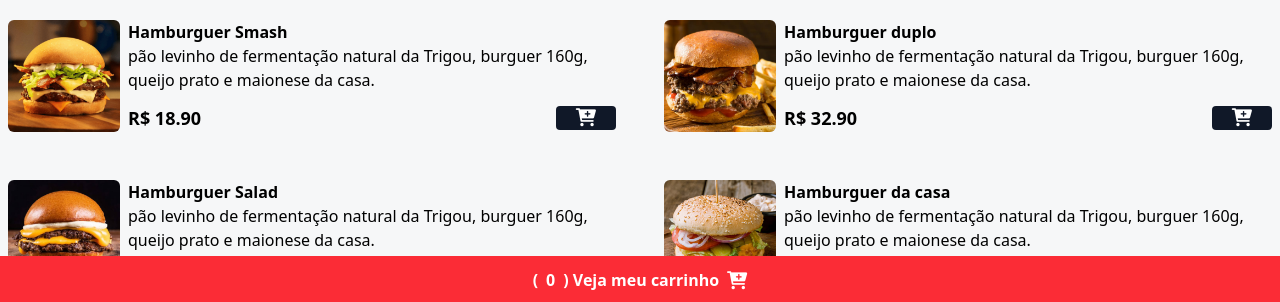
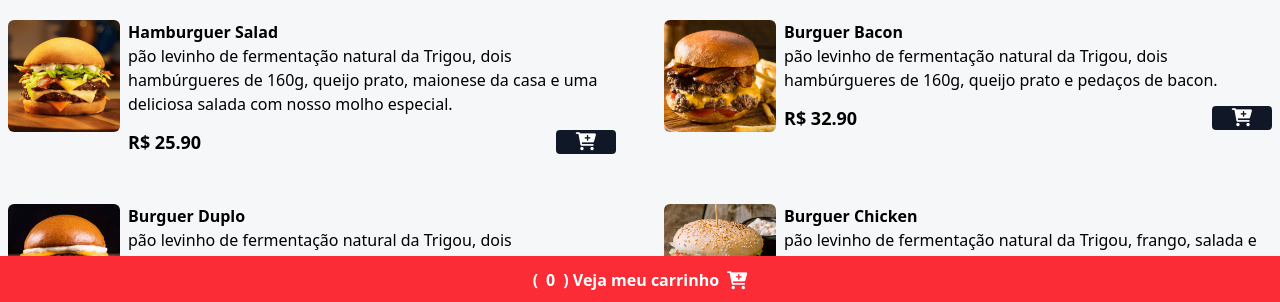
Before and after one commit to DiogoFranjosi/Hamburgueria-Bull-Burguer, a website: page index.html in a window 1280 px wide. Shown: the part 496-798 px from the top of the page. Drawn offline with nearby package versions, Linux system fonts and the light colour scheme.

Commit message:
Bull Burguer

```diff
--- a/index.html
+++ b/index.html
@@ -13,6 +13,14 @@
     <link rel="stylesheet" href="./styles/output.css">
 
     <link rel="stylesheet" href="https://cdnjs.cloudflare.com/ajax/libs/font-awesome/6.0.0-beta3/css/all.min.css" integrity="sha512-Fo3rlrZj/k7ujTnHg4CGR2D7kSs0v4LLanw2qksYuRlEzO+tcaEPQogQ0KaoGN26/zrn20ImR1DfuLWnOo7aBA==" crossorigin="anonymous" referrerpolicy="no-referrer" />
+
+    <!-- META TAG OG -->
+
+    <meta property="og:type" content="website"/>
+    <meta property="og:title" content="Bull Burger - O melhor Hamburguer da região"/>
+    <meta property="og:image" content="https://amburgueria-bull-burguer.vercel.app/assets/hamb-1.png"/>
+    <meta property="og:description" content="O melhor Hambuerguer da região!"/>
+    <meta property="og:site_name" content="BullBurguer"/>
 
     <title>BullBurger - A melhor hamburgueria dev!</title>
 </head>
@@ -55,14 +63,14 @@
                  class="w-28 h-28 rounded-md hover:scale-110 hover:-rotate-2 duration-300"/>
 
                 <div>
-                     <p class="font-bold">Hamburguer Smash</p>
-                     <p>pão levinho de fermentação natural da Trigou, burguer 160g, queijo prato e maionese da casa.</p>
+                     <p class="font-bold">Hamburguer Salad</p>
+                     <p>pão levinho de fermentação natural da Trigou, dois hambúrgueres de 160g, queijo prato, maionese da casa e uma deliciosa salada com nosso molho especial.</p>
 
                     <div class="flex items-center gap-2 justify-between mt-3">
-                          <p class="font-bold text-lg">R$ 18.90</p>
+                          <p class="font-bold text-lg">R$ 25.90</p>
                         <button
                             class="bg-gray-900 px-5 rounded add-to-cart-btn"
-                            data-name="Hamburguer Smash"
+                            data-name="Hamburguer Salad"
                             data-price="18.90">
                           <i class="fa fa-cart-plus text-lg text-white"></i>
                         </button>
@@ -74,18 +82,18 @@
             <!-- PRODUTO ITEM -->
             <div class="flex gap-2">
                 <img src="./assets/hamb-2.png"
-                 alt="Hamburguer Duplo"
+                 alt="Burguer Bacon"
                  class="w-28 h-28 rounded-md hover:scale-110 hover:-rotate-2 duration-300"/>
 
                 <div>
-                     <p class="font-bold">Hamburguer duplo</p>
-                     <p>pão levinho de fermentação natural da Trigou, burguer 160g, queijo prato e maionese da casa.</p>
+                     <p class="font-bold">Burguer Bacon</p>
+                     <p>pão levinho de fermentação natural da Trigou, dois hambúrgueres de 160g, queijo prato e pedaços de bacon.</p>
 
                     <div class="flex items-center gap-2 justify-between mt-3">
                           <p class="font-bold text-lg">R$ 32.90</p>
                         <button
                             class="bg-gray-900 px-5 rounded add-to-cart-btn"
-                            data-name="Hamburguer duplo"
+                            data-name="Burguer Bacon"
                             data-price="32.90">
                           <i class="fa fa-cart-plus text-lg text-white"></i>
                         </button>
@@ -97,18 +105,18 @@
             <!-- PRODUTO ITEM -->
             <div class="flex gap-2">
                 <img src="./assets/hamb-3.png"
-                 alt="Hamburguer Salad"
+                 alt="Burguer Duplo"
                  class="w-28 h-28 rounded-md hover:scale-110 hover:-rotate-2 duration-300"/>
 
                 <div>
-                     <p class="font-bold">Hamburguer Salad</p>
-                     <p>pão levinho de fermentação natural da Trigou, burguer 160g, queijo prato e maionese da casa.</p>
+                     <p class="font-bold">Burguer Duplo</p>
+                     <p>pão levinho de fermentação natural da Trigou, dois hambúrgueres de 160g, queijo prato e maionese da casa.</p>
 
                     <div class="flex items-center gap-2 justify-between mt-3">
-                          <p class="font-bold text-lg">R$ 35.90</p>
+                          <p class="font-bold text-lg">R$ 15.90</p>
                         <button
                             class="bg-gray-900 px-5 rounded add-to-cart-btn"
-                            data-name="Hamburguer Salad"
+                            data-name="Burguer Duplo"
                             data-price="35.90">
                           <i class="fa fa-cart-plus text-lg text-white"></i>
                         </button>
@@ -120,18 +128,18 @@
             <!-- PRODUTO ITEM -->
             <div class="flex gap-2">
                 <img src="./assets/hamb-4.png"
-                 alt="Hamburguer da casa"
+                 alt="Burguer Chicken"
                  class="w-28 h-28 rounded-md hover:scale-110 hover:-rotate-2 duration-300"/>
 
                 <div>
-                     <p class="font-bold">Hamburguer da casa</p>
-                     <p>pão levinho de fermentação natural da Trigou, burguer 160g, queijo prato e maionese da casa.</p>
+                     <p class="font-bold">Burguer Chicken</p>
+                     <p>pão levinho de fermentação natural da Trigou, frango, salada e maionese da casa.</p>
 
                     <div class="flex items-center gap-2 justify-between mt-3">
-                          <p class="font-bold text-lg">R$ 30.00</p>
+                          <p class="font-bold text-lg">R$ 15.00</p>
                         <button
                             class="bg-gray-900 px-5 rounded add-to-cart-btn"
-                            data-name="Hamburguer da casa"
+                            data-name="Burguer Chicken"
                             data-price="30.00">
                           <i class="fa fa-cart-plus text-lg text-white"></i>
                         </button>
```
Also changed, not shown: styles/output.css.
